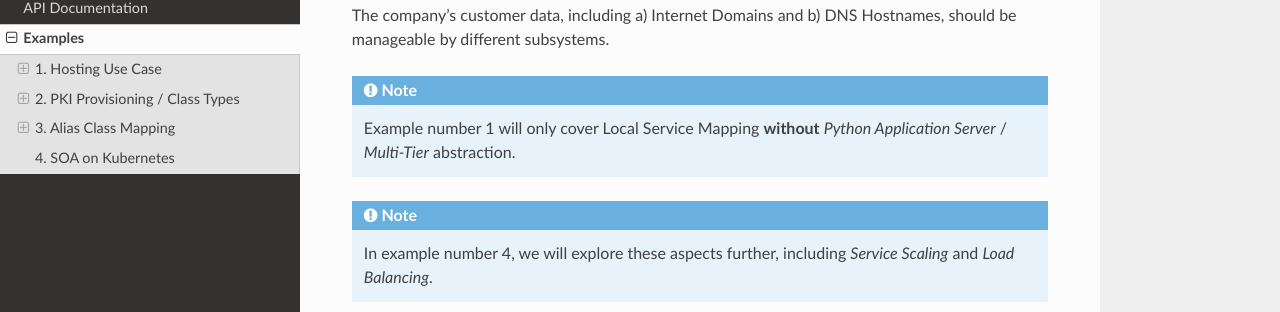
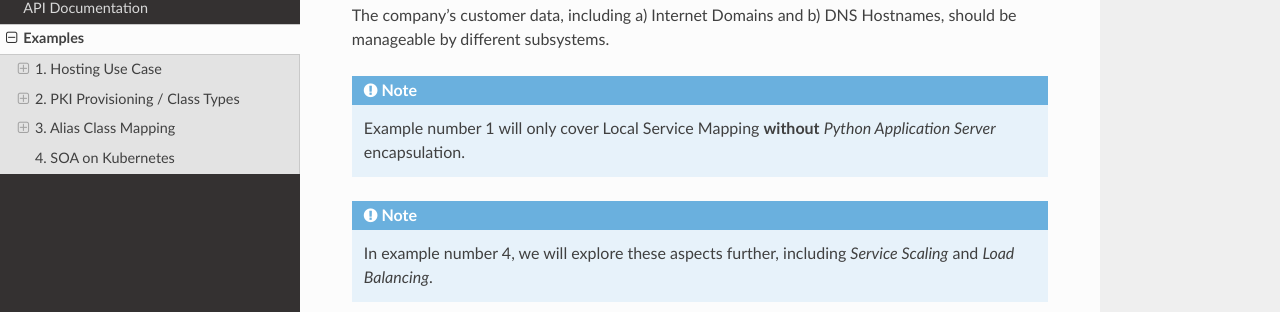
Before and after one commit to clauspruefer/python-micro-esb, a Sphinx documentation site: the page built from doc/source/examples.rst, in a window 1280 px wide and 900 px high. Shown: the part 260-572 px from the top of the window. Built offline with Sphinx 7.4.7 and the Read the Docs theme 3.1.0, drawn with Linux system fonts in a browser that asks for light colours.

Commit message:
Be more precise

```diff
--- a/doc/source/examples.rst
+++ b/doc/source/examples.rst
@@ -17,8 +17,7 @@ The company's customer data, including a) Internet Domains and b) DNS Hostnames,
 
 .. note::
 
-    Example number 1 will only cover Local Service Mapping **without**
-    *Python Application Server* / *Multi-Tier* abstraction.
+    Example number 1 will only cover Local Service Mapping **without** *Python Application Server* encapsulation.
 
 .. note::
 
```
